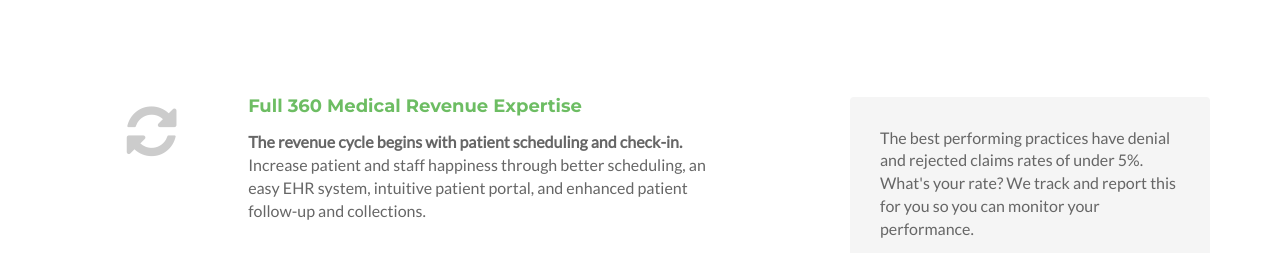
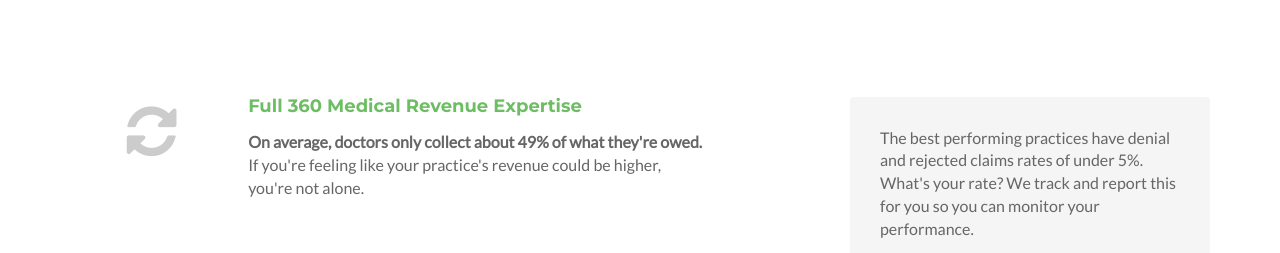
Before and after one commit to duffbuster/ce-www, a plain HTML site: page index.html in a window 1280 px wide. Shown: the part 1080-1333 px from the top of the page. Drawn offline with nearby package versions, Linux system fonts and the light colour scheme; a script that the page names is missing.

Commit message:
Update index.html

```diff
--- a/index.html
+++ b/index.html
@@ -159,10 +159,13 @@
                                 <h3 class="title">Full 360 Medical Revenue Expertise</h3>
                                 <p class="desc">
 
-                                    <strong>The revenue cycle begins with patient scheduling and check-in.</strong>
+                                    <strong>On average, doctors only collect about 49% of what they're owed.</strong>
+                                    If you're feeling like your practice's revenue could be higher,
+                                    </strong>you're not alone.</strong>
+                                    <!--<strong>The revenue cycle begins with patient scheduling and check-in.</strong>
                                     Increase patient and staff happiness through better
                                     scheduling, an easy EHR system, intuitive patient portal,
-                                    and enhanced patient follow-up and collections.
+                                    and enhanced patient follow-up and collections.-->
 
 
                                 </p>
@@ -242,7 +245,7 @@
                 <hr />
                 <h2 class="title text-center">Our Products</h2>
                 <p class="intro text-center">
-                    We also offer software solutions, all of which are industry-leading cloud-based. <br />
+                    We offer industry-leading cloud-based software solutions. <br />
                     All our services come with training, support, and any <br />
                     necessary customization.
                 </p>
```
